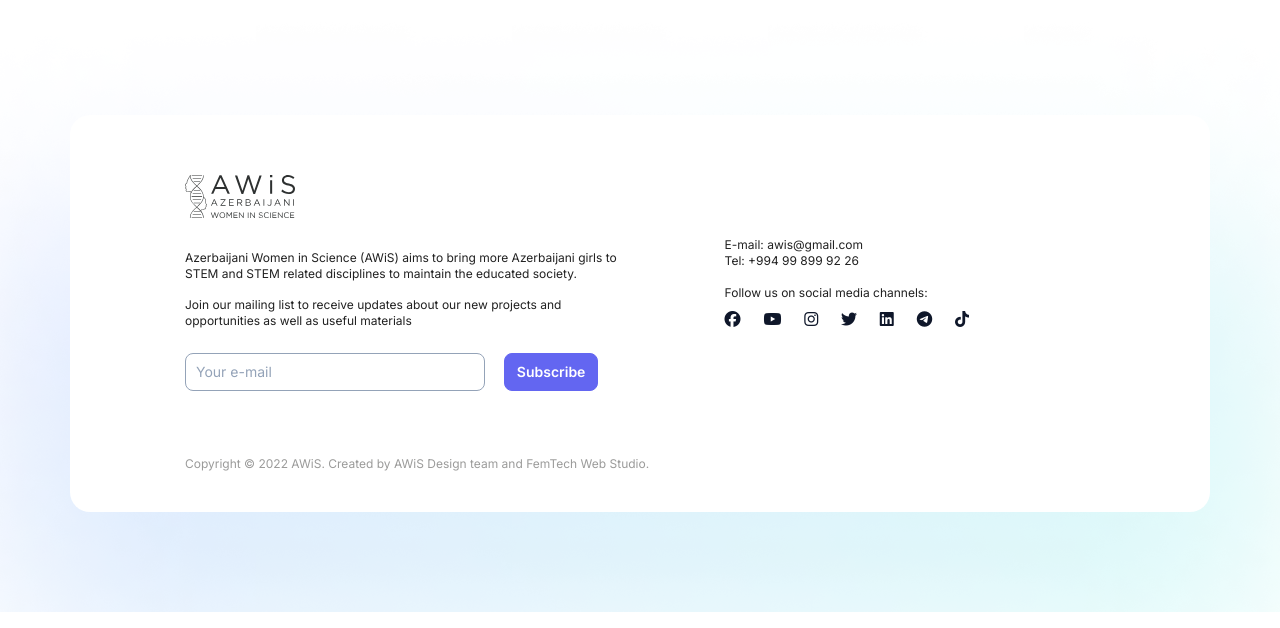
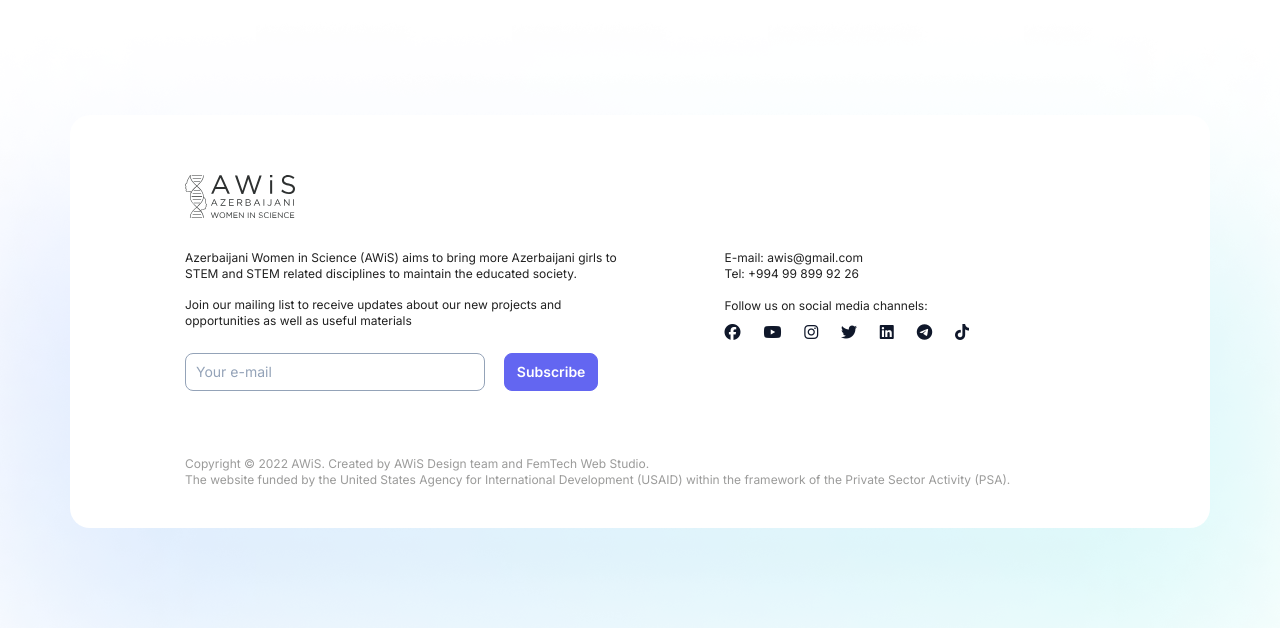
Before and after one commit to amurad77/awis, a Django app: page / in a window 1280 px wide. Shown: the part 3446-4074 px from the top of the page. Run offline with Django 4.2, Linux system fonts and the light colour scheme; data that the repository does not hold is empty; some libraries are stand-ins or nearby versions.

Commit message:
updating footer & title

```diff
--- a/core/templates/about.html
+++ b/core/templates/about.html
@@ -2,7 +2,7 @@
 {% load static %}
 
 
-{% block title %}About | AWİS{% endblock %}
+{% block title %}About Us | AWiS{% endblock %}
 
 
 
--- a/core/templates/includes/footer.html
+++ b/core/templates/includes/footer.html
@@ -2,7 +2,7 @@
 
 <footer id="contact">
     <div class="container">
-        <div class="row align-items-center">
+        <div class="row">
             <div class="col-7">
                 <img src="{% static 'img/logo_footer.svg' %}" alt="Logo">
                 <p>Azerbaijani Women in Science (AWiS) aims to bring more Azerbaijani girls to STEM and STEM related disciplines to maintain the educated society.</p>
@@ -14,7 +14,7 @@
                     <ul id="error-list"></ul>
                 </form>
             </div>
-            <div class="col-5">
+            <div class="col-5" style="padding-top: 75px;">
                 <p>E-mail: awis@gmail.com</p>
                 <p>Tel: +994 99 899 92 26</p>
                 <div class="social-media">
@@ -30,7 +30,10 @@
                     </ul>
                 </div>
             </div>
-            <p class="copyright">Copyright © 2022 AWiS. Created by AWiS Design team and FemTech Web Studio.</p>
+            <p class="copyright">
+                Copyright © 2022 AWiS. Created by AWiS Design team and FemTech Web Studio.<br>
+                The website funded by the United States Agency for International Development (USAID) within the framework of the Private Sector Activity (PSA).
+            </p>
         </div>
     </div>
 </footer>
--- a/core/templates/index.html
+++ b/core/templates/index.html
@@ -2,7 +2,7 @@
 {% extends "base.html" %}
 {% load static %}
 
-{% block title %}Homepage | AWİS{% endblock %}
+{% block title %}Homepage | AWiS{% endblock %}
 
 
 {% block content %}
--- a/core/templates/opportunities.html
+++ b/core/templates/opportunities.html
@@ -2,7 +2,7 @@
 {% extends "base.html" %}
 {% load static %}
 
-{% block title %}Opportunities | AWİS{% endblock %}
+{% block title %}Opportunities | AWiS{% endblock %}
 
 
 {% block content %}
--- a/news/templates/news-details.html
+++ b/news/templates/news-details.html
@@ -1,7 +1,7 @@
 
 {% extends "base.html" %}
 
-{% block title %}{{news.title}} | AWİS{% endblock %}
+{% block title %}{{news.title}} | AWiS{% endblock %}
 
 
 {% load static %}
--- a/news/templates/news.html
+++ b/news/templates/news.html
@@ -1,7 +1,7 @@
 {% extends "base.html" %}
 {% load static %}
 
-{% block title %}News | AWİS{% endblock %}
+{% block title %}News | AWiS{% endblock %}
 
 
 {% block content %}
--- a/projects/templates/projects.html
+++ b/projects/templates/projects.html
@@ -2,7 +2,7 @@
 {% extends "base.html" %}
 {% load static %}
 
-{% block title %}Projects | AWİS{% endblock %}
+{% block title %}Projects | AWiS{% endblock %}
 
 
 {% block content %}
```
